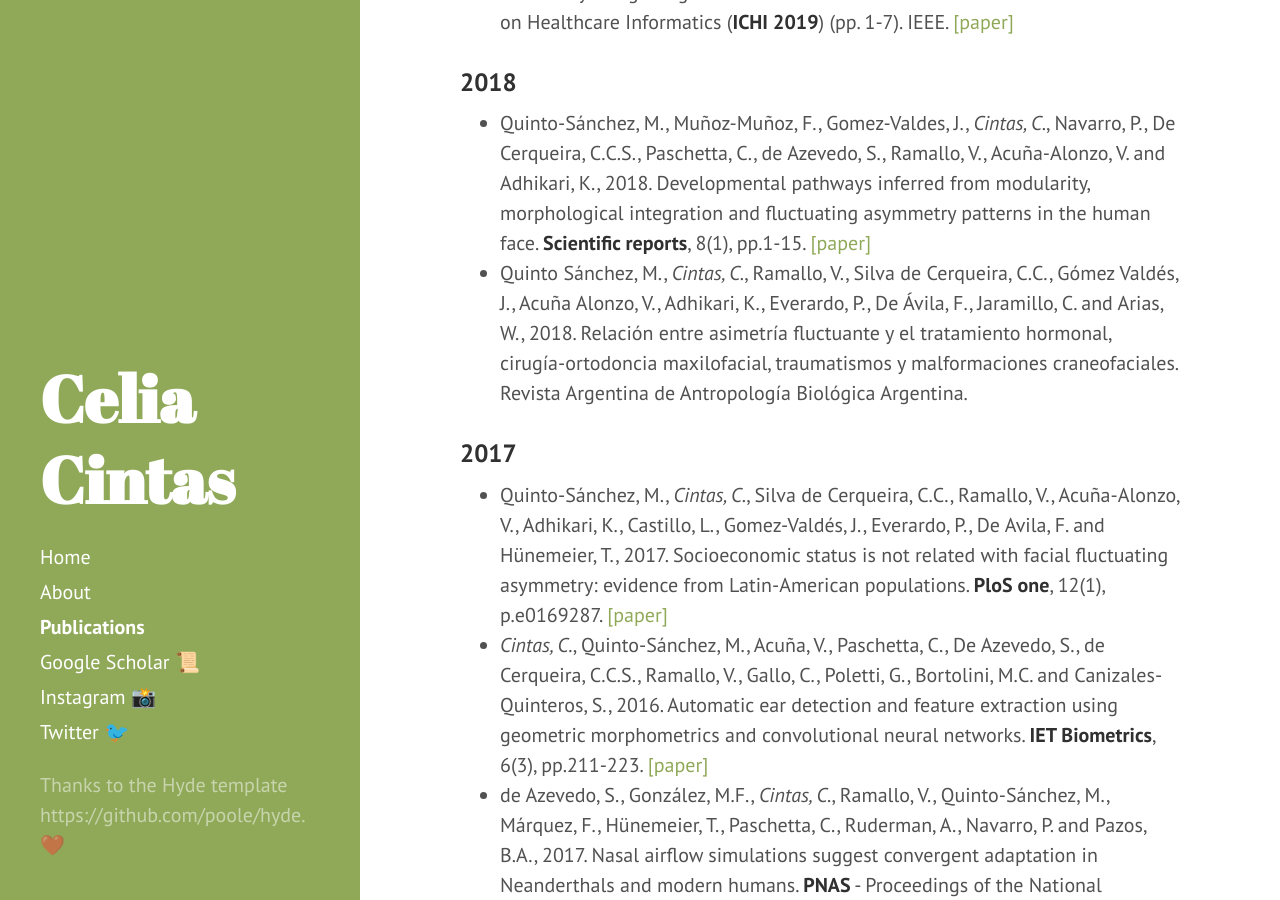
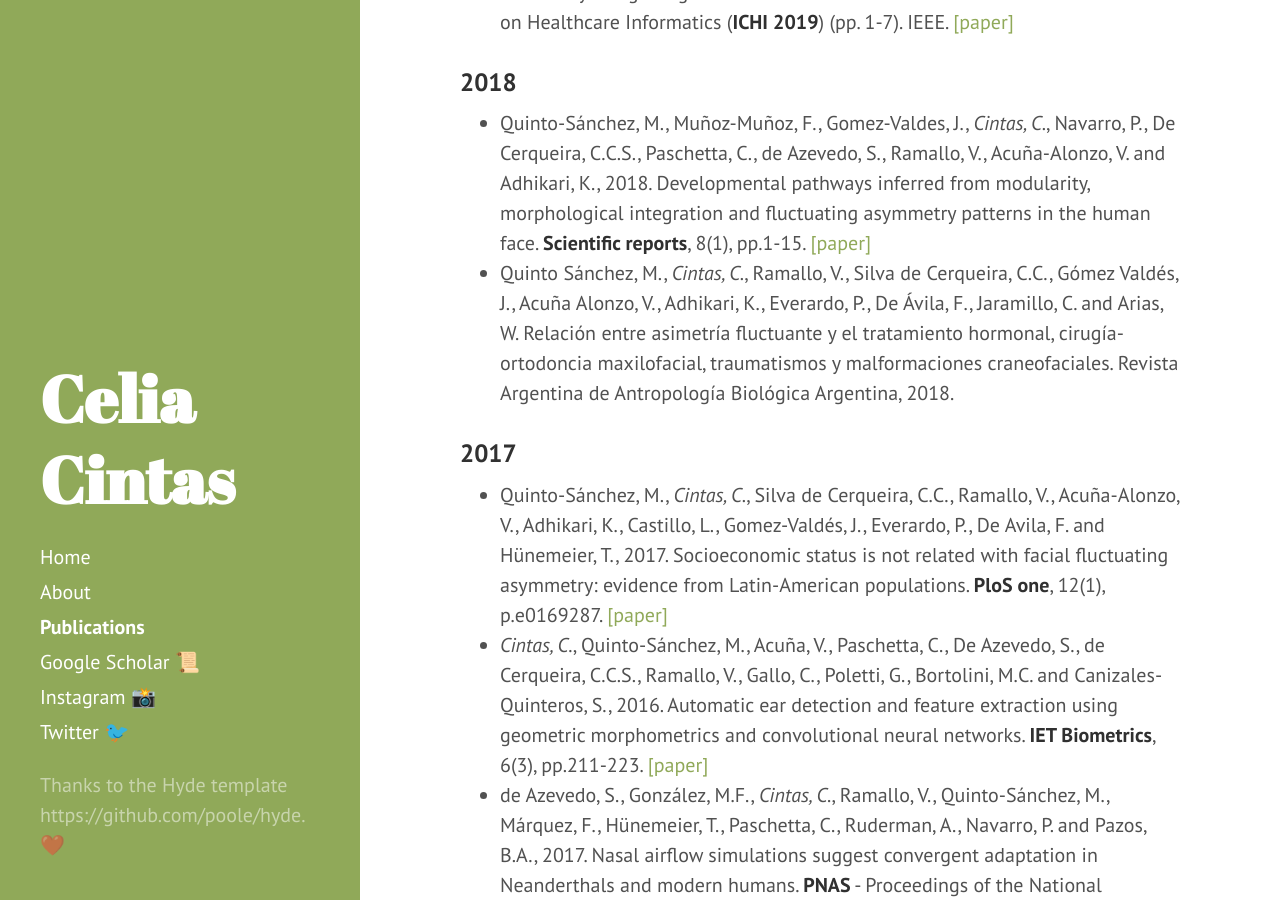
Before and after one commit to celiacintas/celiacintas.github.io, a Jekyll site: the page built from publications.md, in a window 1280 px wide and 900 px high, scrolled down 1343 px. Built offline with Jekyll 4.4.1, drawn with Linux system fonts in a browser that asks for light colours.

```diff
--- a/publications.md
+++ b/publications.md
@@ -23,7 +23,7 @@ title: Publications
 ### 2018
 
 * Quinto-Sánchez, M., Muñoz-Muñoz, F., Gomez-Valdes, J., *Cintas, C.*, Navarro, P., De Cerqueira, C.C.S., Paschetta, C., de Azevedo, S., Ramallo, V., Acuña-Alonzo, V. and Adhikari, K., 2018. Developmental pathways inferred from modularity, morphological integration and fluctuating asymmetry patterns in the human face. **Scientific reports**, 8(1), pp.1-15. [[paper]](https://www.nature.com/articles/s41598-018-19324-y)
-* Quinto Sánchez, M., *Cintas, C.*, Ramallo, V., Silva de Cerqueira, C.C., Gómez Valdés, J., Acuña Alonzo, V., Adhikari, K., Everardo, P., De Ávila, F., Jaramillo, C. and Arias, W., 2018. Relación entre asimetría fluctuante y el tratamiento hormonal, cirugía-ortodoncia maxilofacial, traumatismos y malformaciones craneofaciales. Revista Argentina de Antropología Biológica Argentina.
+* Quinto Sánchez, M., *Cintas, C.*, Ramallo, V., Silva de Cerqueira, C.C., Gómez Valdés, J., Acuña Alonzo, V., Adhikari, K., Everardo, P., De Ávila, F., Jaramillo, C. and Arias, W. Relación entre asimetría fluctuante y el tratamiento hormonal, cirugía-ortodoncia maxilofacial, traumatismos y malformaciones craneofaciales. Revista Argentina de Antropología Biológica Argentina, 2018.
 
 ### 2017
 
```
